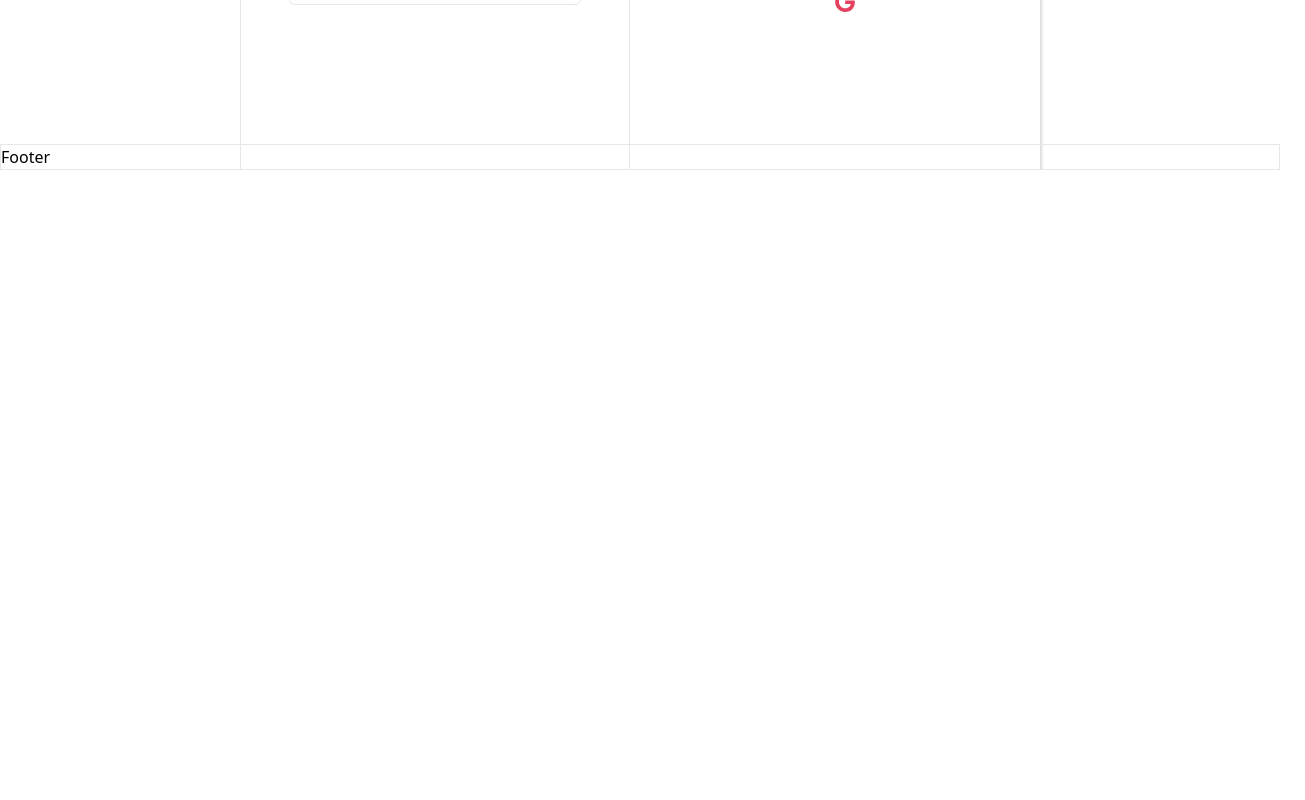
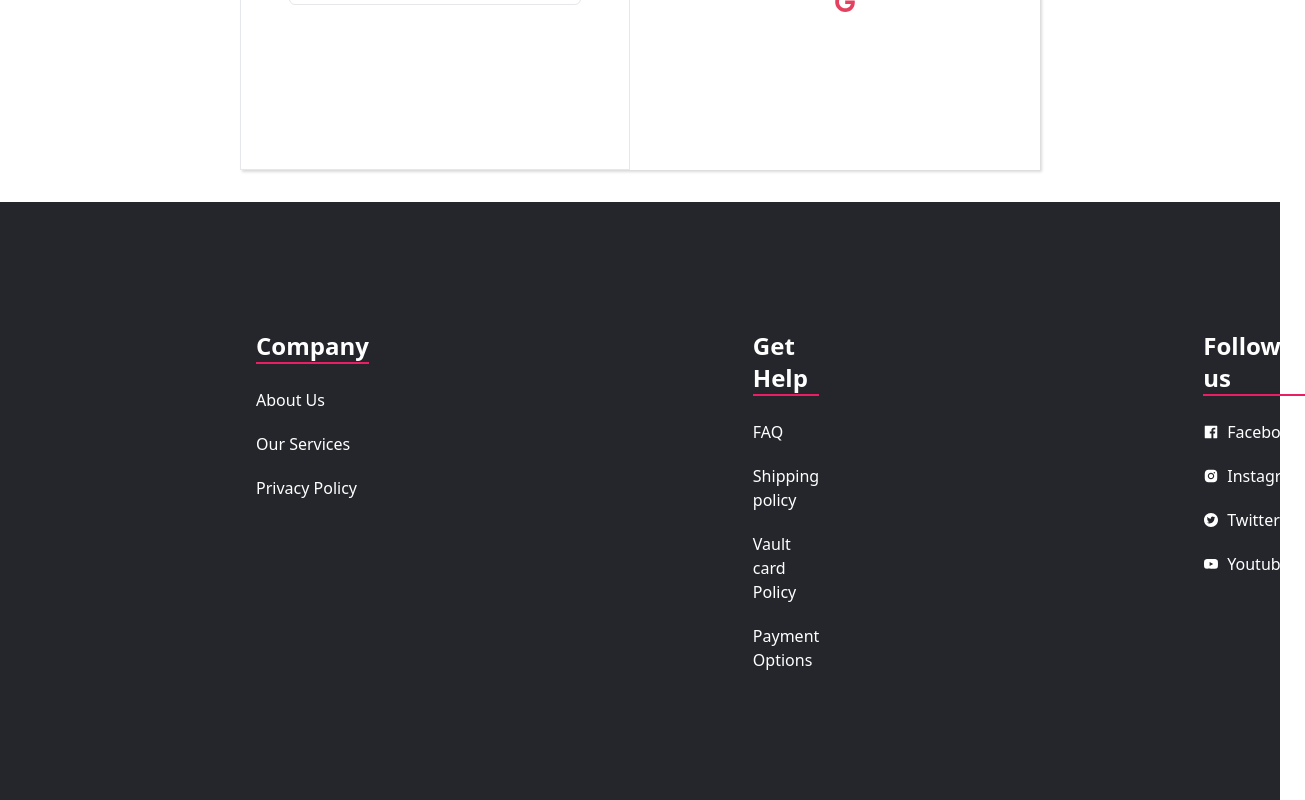
Before and after one commit to smuushi/collectx-dev, a React (Vite) app in the folder frontend/: page /login in a window 1280 px wide. Shown: the part 806-1606 px from the top of the page, 1305 px wide, since content can reach past the window. Before the commit the page ends 976 px from the top, so only its background shows below. Built offline with nearby package versions, Linux system fonts and the light colour scheme; no server answers.

Commit message:
add footer with pc version and mobile version
we add footer

```diff
--- a/frontend/src/App.jsx
+++ b/frontend/src/App.jsx
@@ -47,7 +47,7 @@ function App() {
           <Header />
         </div>
 
-        <main className='realtive'>
+        <main className='realtive h-auto '>
           <Routes>
             <Route path='/' element={<MainPage />} />
             <Route path='/about' element={<AboutPage />} />
@@ -60,9 +60,9 @@ function App() {
           </Routes>
         </main>
 
-        <div className='absolute h-auto w-screen md:w-full bottom-0 border'>
+        <footer className='w-screen md:w-full bg-[#24262b]'>
           <Footer />
-        </div>
+        </footer>
       </div>
     </div>
   )
--- a/frontend/src/components/Footer/index.jsx
+++ b/frontend/src/components/Footer/index.jsx
@@ -1,8 +1,126 @@
-import React from 'react'
+import { pageSettings } from '../../constants/style'
 
+import { motion } from 'framer-motion'
+import { NavLink } from 'react-router-dom'
+import { AiFillFacebook, AiFillInstagram, AiFillTwitterCircle, AiFillYoutube } from 'react-icons/ai'
 const Footer = () => {
+
+  const footerStyle = {
+    title : "text-2xl font-bold text-white border-b-2 border-[#e91e63]"
+  }
+
+  const companyul = [
+    {
+      name: "About Us",
+      link: "#"
+    },
+    {
+      name: "Our Services",
+      link: "#"
+    },
+    {
+      name: "Privacy Policy",
+      link: "#"
+    },
+  ]
+
+  const getHelpul = [
+    {
+      name: "FAQ",
+      link: "#"
+    },
+    {
+      name: "Shipping policy",
+      link: "#"
+    },
+    {
+      name: "Vault card Policy",
+      link: "#"
+    },
+    {
+      name: "Payment Options",
+      link: "#"
+    }
+  ]
+
+  const followUsul = [
+    {
+      name: "Facebook",
+      icon: <AiFillFacebook />,
+      link: "#"
+    },
+    {
+      name: "Instagram",
+      icon: <AiFillInstagram />,
+      link: "#"
+    },
+    {
+      name: "Twitter",
+      icon: <AiFillTwitterCircle />,
+      link: "#"
+    },
+    {
+      name: "Youtube",
+      icon: <AiFillYoutube />,
+      link: "#"
+    }
+  ]
+
+
   return (
-    <div>Footer</div>
+    <div className={`${pageSettings.padding} w-full flex flex-col md:flex-row justify-start gap-8 md:gap-96 py-8 md:py-32 `} >
+      <div className='flex flex-col gap-6'>
+        <h2 className={footerStyle.title}>Company</h2>
+        <div className="text-white flex flex-col gap-5">
+          {companyul.map((item, index) => (
+            <NavLink key={index} to={item.link} className="">
+              <motion.div
+                whileHover={{ x : 5, transition: { duration: 0.2 }}}
+                whileTap={{ scale: 0.9 }}>
+                {item.name}
+              </motion.div>
+            </NavLink>
+          ))}
+        </div>
+      </div>
+
+      <div className='flex flex-col gap-6'>
+        <h2 className={footerStyle.title}>Get Help</h2>
+        <div className="text-white flex flex-col gap-5">
+          {getHelpul.map((item, index) => (
+            <NavLink key={index} to={item.link} className="">
+            <motion.div
+              whileHover={{ x : 5, transition: { duration: 0.2 }}}
+              whileTap={{ scale: 0.9 }}>
+              {item.name}
+            </motion.div>
+          </NavLink>
+          ))}
+        </div>
+      </div>
+
+      <div className='flex flex-col gap-6'>
+        <h2 className={footerStyle.title}>Follow us</h2>
+        <div className="text-white flex flex-col gap-5">
+          {followUsul.map((item, index) => (
+            <NavLink
+              key={index}
+              to={item.link}
+              className="flex items-center gap-2">
+              <motion.div
+                whileHover={{ x : 5,transition: { duration: 0.2 }}}
+                whileTap={{ scale: 0.9 }}
+                className="flex items-center gap-2"
+              >
+                {item.icon}
+                {item.name}
+              </motion.div>
+
+            </NavLink>
+          ))}
+        </div>
+      </div>
+    </div>
   )
 }
 
--- a/frontend/src/index.css
+++ b/frontend/src/index.css
@@ -1,3 +1,9 @@
 @tailwind base;
 @tailwind components;
 @tailwind utilities;
+
+*{
+	margin:0;
+	padding:0;
+	box-sizing: border-box;
+}
--- a/frontend/src/pages/MainPage/index.jsx
+++ b/frontend/src/pages/MainPage/index.jsx
@@ -1,5 +1,6 @@
 import { pageSettings } from './../../constants/style';
 import { database_product_info } from "../../constants"
+import style from '../../style.module.scss'
 
 import { motion } from 'framer-motion';
 import { useSelector } from 'react-redux';
@@ -40,9 +41,14 @@ const CarouselComponent = () => {
 
 
 
-const Card = ({id, productName, productImg,category}) =>{
-  return(
-      <NavLink to={`/asset/${id}`} className="sm:h-64 sm:w-48 h-32 w-24 rounded-xl shadow-card flex flex-col overflow-hidden ">
+
+const ProductList = ({name,list}) =>{
+
+  const MobileCard = ({id, productName, productImg,category}) => (
+    <NavLink
+      to={`/asset/${id}`}
+      className="relative h-auto w-[40%] md:w-full
+      shadow-product flex-shrink-0 hover:cursor-pointer will-change-transform ">
         <motion.div whileHover={{scale : 1.1}}>
             <img className="object-contain hover:object-scale-down" src={productImg[0]} alt="img" />
         </motion.div>
@@ -52,7 +58,57 @@ const Card = ({id, productName, productImg,category}) =>{
         </div>
     </NavLink>
   )
+
+  const PCard = ({id, productName, productImg,category}) =>(
+        <NavLink to={`/asset/${id}`} className="sm:h-64 sm:w-48 h-32 w-[40%] rounded-xl shadow-card flex flex-col overflow-hidden ">
+            <motion.div whileHover={{scale : 1.1}}>
+                <img className="object-contain hover:object-scale-down" src={productImg[0]} alt="img" />
+            </motion.div>
+            <div className="w-full p-2 z-10 bg-white">
+                <p className="w-full text-sm font-semibold overflow-hidden text-ellipsis whitespace-nowrap">{productName}</p>
+                <p className="text-sm font-medium" >{category}</p>
+            </div>
+        </NavLink>
+  )
+
+  const MobileList = ({list}) =>(
+      <div className="block md:hidden">
+          <div className="px-[20px] pb-[20px] flex flex-row items-center flex-nowrap gap-[20px] overflow-scroll">
+              {list.map((product,index) => <MobileCard key={index} id={product.id} productName={product.name} productImg={product.img} category={product.tag.Category}/>)}
+          </div>
+      </div>
+  )
+
+  /**
+   * TODO: Redesign the PCList
+   */
+  const PCList = ({list}) =>(
+      <div className="hidden md:block">
+          <div className="flex justify-start gap-24">
+              {list.map((product,index) => <PCard key={index} id={product.id} productName={product.name} productImg={product.img} category={product.tag.Category}/>)}
+          </div>
+      </div>
+  )
+
+  return(
+      <div className="relative h-[250px] sm:h-[500px] md:h-auto sm:mb-24 mb-12">
+          <div className="absolute md:relative h-auto w-screen md:w-full top-0 left-1/2 md:left-0 -translate-x-1/2 md:translate-x-0 flex flex-col gap-7">
+          <div className='flex gap-5 md:gap-16 items-center'>
+            <h1 className='px-6 md:px-0 font-bold text-md md:text-xl'>{name}</h1>
+            <NavLink to='/browse' className='flex items-center gap-2 cursor-pointer text-sm md:text-md'>
+              <span>See all&nbsp;</span>
+              <ArrowRightOutlined />
+            </NavLink>
+          </div>
+          <div className="">
+              <MobileList list={list}/>
+              <PCList list={list} />
+          </div>
+      </div>
+  </div>
+  )
 }
+
 
 const MainPage = () => {
 
@@ -79,52 +135,9 @@ const MainPage = () => {
         </div>
 
         <CarouselComponent />
-        <div className='relative w-full'>
-          <div className='flex gap-5 md:gap-16 items-center'>
-            <h1 className='font-bold text-md md:text-xl'>Your Recently Viewed Items</h1>
-            <NavLink to='/browse' className='flex items-center gap-2 cursor-pointer text-sm md:text-md'>
-              <span>See all&nbsp;</span>
-              <ArrowRightOutlined />
-            </NavLink>
-          </div>
-          <div className=" w-full sm:py-6 py-3 px-6 flex flex-nowrap md:flex-wrap gap-6 md:gap-16 overflow-scroll md:overflow-auto">
-              {database_product_info.slice(0, 7).map((product,index) =>(
-                  <Card key={index} id={product.id} productName={product.name} productImg={product.img} category={product.tag.Category}/>
-              ))}
-          </div>
-        </div>
-
-        <div className='relative w-full'>
-          <div className='flex gap-5 md:gap-16 items-center'>
-            <h1 className='font-bold text-md md:text-xl'>Your watched items</h1>
-            <NavLink to='/browse' className='flex items-center gap-2 cursor-pointer text-sm md:text-md'>
-              <span>See all&nbsp;</span>
-              <ArrowRightOutlined />
-            </NavLink>
-          </div>
-          <div
-              className="w-full sm:py-6 py-3 px-6  flex flex-wrap gap-16">
-              {database_product_info.slice(6, 11).map((product,index) =>(
-                  <Card key={index} id={product.id} productName={product.name} productImg={product.img} category={product.tag.Category}/>
-              ))}
-          </div>
-        </div>
-
-        <div className='relative w-full'>
-          <div className='flex gap-5 md:gap-16 items-center'>
-            <h1 className='font-bold text-md md:text-xl'>You might interest...</h1>
-            <NavLink to='/browse' className='flex items-center gap-2 cursor-pointer text-sm md:text-md'>
-              <span>See all&nbsp;</span>
-              <ArrowRightOutlined />
-            </NavLink>
-          </div>
-          <div
-              className="w-full sm:py-6 py-3 px-6  flex flex-wrap gap-16">
-              {database_product_info.slice(6, 11).map((product,index) =>(
-                  <Card key={index} id={product.id} productName={product.name} productImg={product.img} category={product.tag.Category}/>
-              ))}
-          </div>
-        </div>
+        <ProductList name="Your Recently Viewed Items" list={database_product_info.slice(0, 5)} />
+        <ProductList name="Your watched items" list={database_product_info.slice(6, 10)} />
+        <ProductList name="You might interest..." list={database_product_info.slice(11, 13)} />
       </Space>
 
     </div>
--- a/frontend/src/style.module.scss
+++ b/frontend/src/style.module.scss
@@ -23,3 +23,44 @@ $font-family : 'Courier New', Courier, monospace;
         border: 1px solid $color-pink;
     }
 }
+
+.grid{
+    display: grid;
+    grid-template-columns: repeat(5, 1fr);
+    grid-gap: 0.5rem;
+    margin: 1rem;
+
+    @media (max-width: 1536px) {
+        grid-template-columns: repeat(4, 1fr);
+    }
+    @media (max-width: 1024px) {
+        grid-template-columns: repeat(3, 1fr);
+    }
+    @media (max-width: 768px) {
+        grid-template-columns: repeat(2, 1fr);
+    }
+    @media (max-width: 480px) {
+        grid-template-columns: repeat(1, 1fr);
+    }
+}
+
+
+.name{
+	font-size: 18px;
+	color: #ffffff;
+	text-transform: capitalize;
+	margin-bottom: 35px;
+	font-weight: 500;
+	position: relative;
+
+    ::before{
+        content: '';
+        position: absolute;
+        left:0;
+        bottom: -10px;
+        background-color: #e91e63;
+        height: 2px;
+        box-sizing: border-box;
+        width: 50px;
+    }
+}
```
Lines whose indentation alone changed are shown as unchanged.
